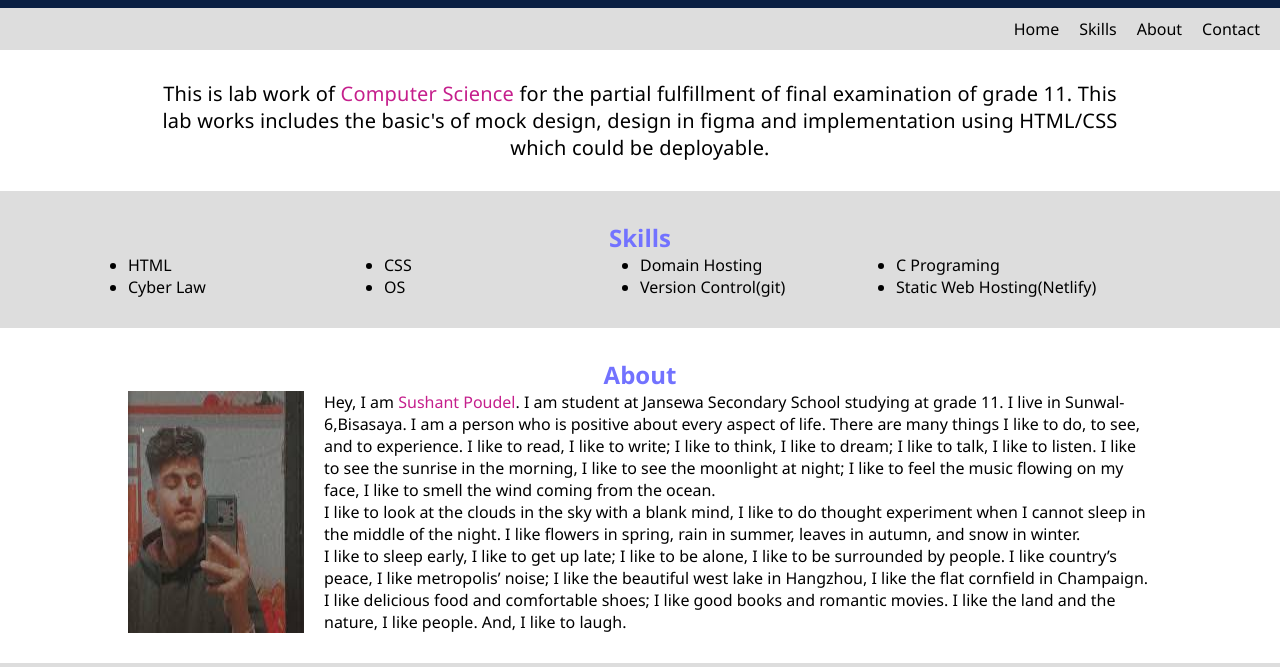
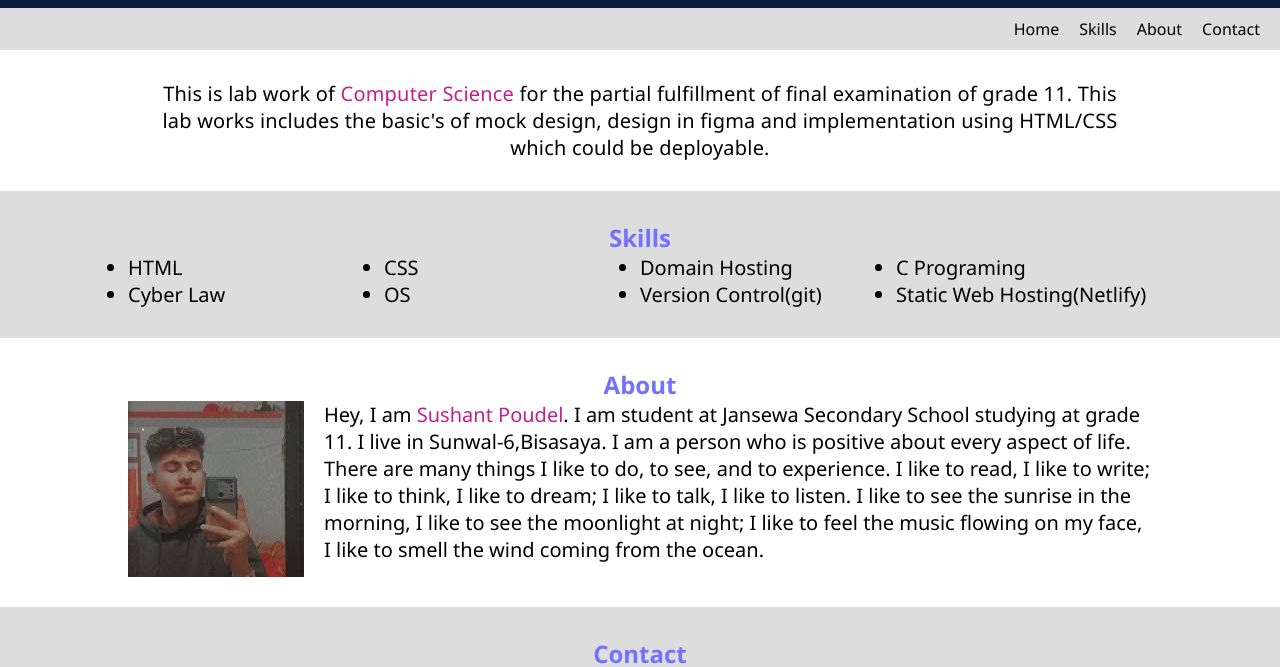
Before and after one commit to sushantpoudel1/sushantproject, a plain HTML site: page index.html in a window 1280 px wide. Shown: the part 107-774 px from the top of the page. Drawn offline with Linux system fonts and the light colour scheme.

Commit message:
footer update

```diff
--- a/css/styles.css
+++ b/css/styles.css
@@ -76,6 +76,7 @@ section{
 
 #skills .section-details ul li{
 	width: 25%;
+	font-size: 20px;
 }
 
 #skills {
@@ -92,7 +93,9 @@ section{
 #about .section-details .about-content span{
 	color: #C51F8C;
 }
-
+#about .about-content{
+	font-size: 20px;
+}
 .section-details{
 	width: 80%;
 	margin: 0px auto;
--- a/index.html
+++ b/index.html
@@ -55,7 +55,6 @@
     	     <div class="about-content">
     	     	Hey, I am <span>Sushant Poudel</span>. I am student at Jansewa Secondary School studying at grade 11. I live in Sunwal-6,Bisasaya.
     	     	   I am a person who is positive about every aspect of life. There are many things I like to do, to see, and to experience. I like to read, I like to write; I like to think, I like to dream; I like to talk, I like to listen. I like to see the sunrise in the morning, I like to see the moonlight at night; I like to feel the music flowing on my face, I like to smell the wind coming from the ocean.</p>
-    	     	   <p>I like to look at the clouds in the sky with a blank mind, I like to do thought experiment when I cannot sleep in the middle of the night. I like flowers in spring, rain in summer, leaves in autumn, and snow in winter.</p> I like to sleep early, I like to get up late; I like to be alone, I like to be surrounded by people. I like country’s peace, I like metropolis’ noise; I like the beautiful west lake in Hangzhou, I like the flat cornfield in Champaign. I like delicious food and comfortable shoes; I like good books and romantic movies. I like the land and the nature, I like people. And, I like to laugh.
 
     	     </div>
     	</div>
```
